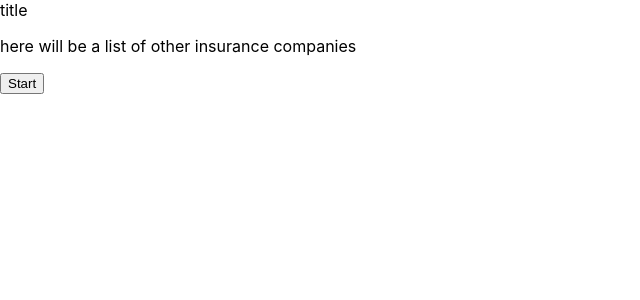
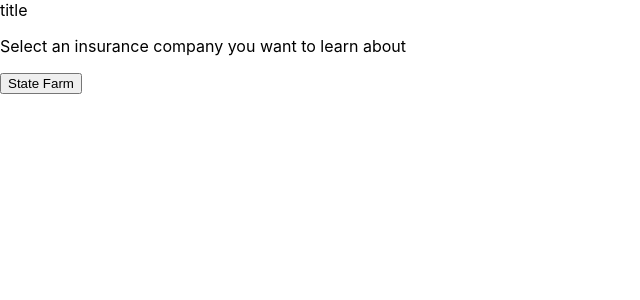
Before and after one commit to jared-baker99/Shellhacks_2023, a React (Create React App) app: page /home in a window 1280 px wide. Shown: the top 300 px of the page, without its empty margins (0-640 px from the left). Built offline with nearby package versions, Linux system fonts and the light colour scheme.

Commit message:
basic button of one insurance company

```diff
--- a/src/Pages/HomePage.js
+++ b/src/Pages/HomePage.js
@@ -2,19 +2,12 @@
 
 const HomePage = () =>
 {
-    const start = async event =>
-    {
-        event.preventDefault();
-
-        window.location.href = "/Home"
-    }
-
     return(
         <div>
             title
             <div>
-                <p>here will be a list of other insurance companies</p>
-                <button onClick={start}>Start</button>
+                <p>Select an insurance company you want to learn about</p>
+                <button>State Farm</button>
             </div>
         </div>
     );
```
Also changed, not shown: src/insuranceList.txt (added).
